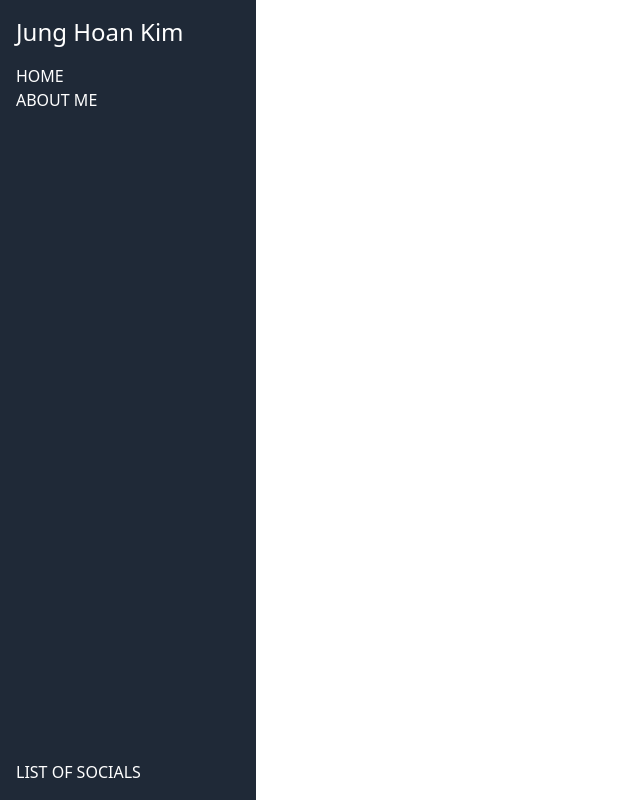
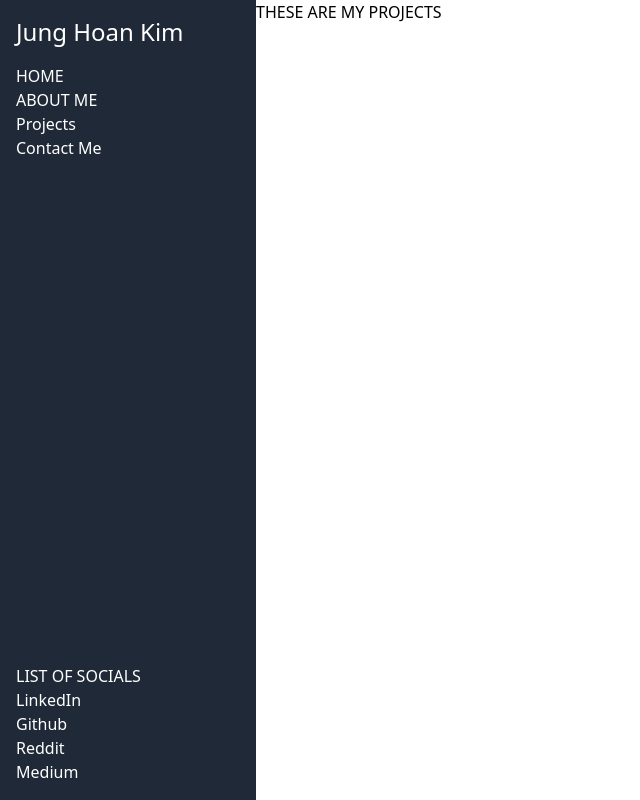
Before and after one commit to kjunghoan/portfolio_website, a React (Vite) app: page /projects in a window 1280 px wide. Shown: the whole page, without its empty margins (0-640 px from the left). Built offline with nearby package versions, Linux system fonts and the light colour scheme.

Commit message:
additions to routes, make files for connections to github, contact page, text card element, update navbar to reflect routes

```diff
--- a/src/App.tsx
+++ b/src/App.tsx
@@ -1,7 +1,9 @@
 import NavBar from "./components/NavBar";
 import { Route, Routes } from "react-router-dom"
 import AboutMe from "./pages/AboutMe"
-
+import ContactMe from "./pages/ContactMe"
+import Home from "./pages/Home"
+import Projects from "./pages/Projects"
 //TODO:
 // GLOBAL TODOS:
 // [] somehow make the pages look retro / anolog
@@ -23,8 +25,10 @@ export default function App() {
       <NavBar/>
       <div className="sm:pl-64">
         <Routes>
-          <Route path="/" element={<AboutMe/>}/>
+          <Route path="/" element={<Home/>}/>
           <Route path="/aboutMe" element={<AboutMe/>}/>
+          <Route path="/contactMe" element={<ContactMe/>}/>
+          <Route path="/projects" element={<Projects/>}/>
         </Routes>
       </div>
 
--- /dev/null
+++ b/src/components/GitRepo.tsx
@@ -0,0 +1,14 @@
+// TODO:
+// Look at the documentation for github
+// figure out how to make a card componant with the resulting object
+// create a link to the git repo
+// pass in props
+
+
+export default function GitRepo() {
+  return (
+    <div>
+
+    </div>
+  )
+}
--- a/src/components/NavBar.tsx
+++ b/src/components/NavBar.tsx
@@ -21,28 +21,28 @@ export default function NavBar() {
       title: "ABOUT ME",
       route: "/aboutMe",
     },
-    // {
-    //   title: "Projects",
-    //   route: "/projects",
-    // },
-    // {
-    //   title: "Contact Me",
-    //   route: "/contact",
-    // },
+    {
+      title: "Projects",
+      route: "/projects",
+    },
+    {
+      title: "Contact Me",
+      route: "/contactMe",
+    },
   ];
 
   return (
     <div className="fixed w-64 bg-gray-800 text-white h-screen left-0 top-0 overflow-y-auto">
       <div className="p-4">
         <div id="profilePicture">
-          <img id="make this round, relative size and remove if the screen too small"/>
+          <img id="make this round, relative size and remove if the screen too small" />
           <h2 className="text-2xl font-bold- mb-4">Jung Hoan Kim</h2>
         </div>
         <nav>
           <ul>
-            {navBarItems.map((nbi)=> {
+            {navBarItems.map((nbi) => {
               return (
-                <Link to={nbi.route}  className="mb-2 hover:text-gray-300" key={navBarItems.indexOf(nbi)} >
+                <Link to={nbi.route} className="mb-2 hover:text-gray-300" key={navBarItems.indexOf(nbi)} >
                   <li>{nbi.title}</li>
                 </Link>
               )
@@ -53,6 +53,12 @@ export default function NavBar() {
 
       <div className="absolute bottom-4 left-4">
         <h1>LIST OF SOCIALS</h1>
+        <ul>
+          <h1>LinkedIn</h1>
+          <h1>Github</h1>
+          <h1>Reddit</h1>
+          <h1>Medium</h1>
+        </ul>
       </div>
     </div>
   )
--- /dev/null
+++ b/src/components/TextCard.tsx
@@ -0,0 +1,16 @@
+// TODO:
+// create props for:
+//  a header for a title
+//  a subtitle
+//  a body
+//  a place for images maybe?
+// profit!
+
+export default function TextCard() {
+
+  return (
+    <div>
+
+    </div>
+  )
+}
--- /dev/null
+++ b/src/pages/ContactMe.tsx
@@ -0,0 +1,18 @@
+export default function ContactMe() {
+
+  return (
+    <div
+      className="w-100"
+      title="page wrapper"
+    >
+      <div title="imageDiv">
+        <img className="" src="/coffee.png" alt="Picture og coffee." />
+      </div>
+      <div className="m-10 inline-flex">
+        <h1
+          className="text-4xl font-bold underline underline-offset-8 place-self-center "
+        >Contact Information</h1>
+      </div>
+    </div>
+  )
+}
--- /dev/null
+++ b/src/pages/Home.tsx
@@ -0,0 +1,9 @@
+
+export default function Home() {
+
+  return (
+    <div>
+      <h1>THIS IS A HOME PAGE</h1>
+    </div>
+  )
+}
--- /dev/null
+++ b/src/pages/Projects.tsx
@@ -0,0 +1,9 @@
+
+export default function Projects() {
+
+  return (
+    <div>
+      <h1>THESE ARE MY PROJECTS</h1>
+    </div>
+  )
+}
```
